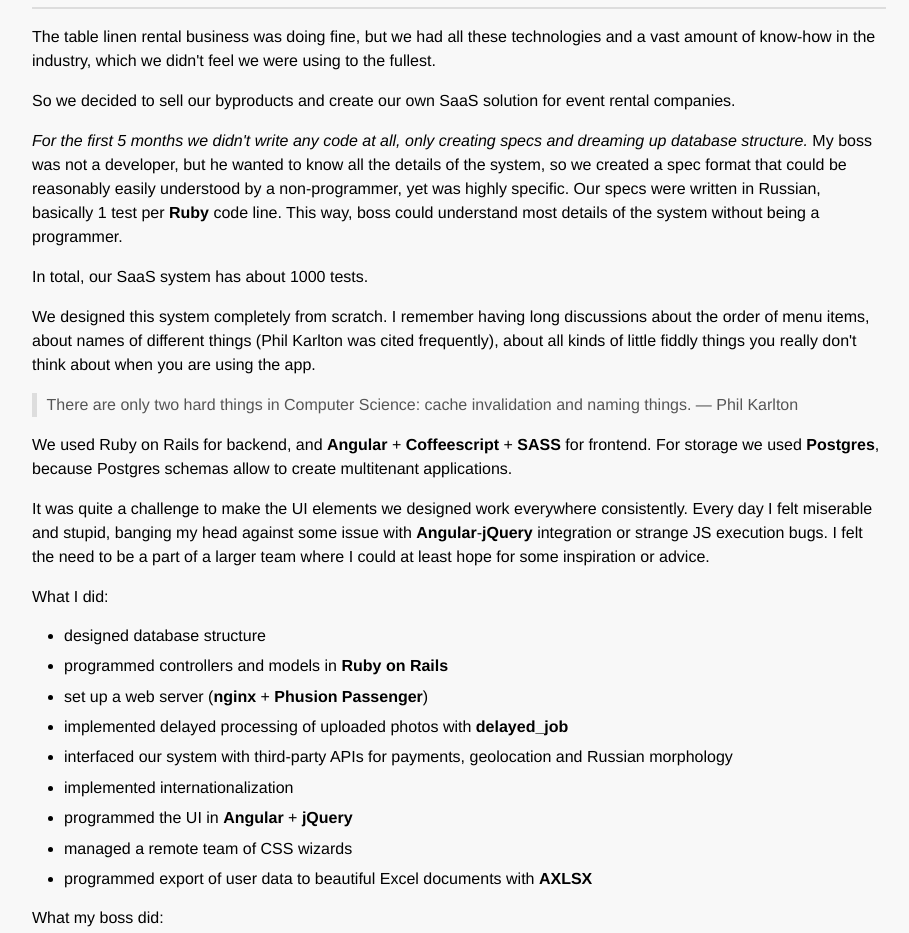
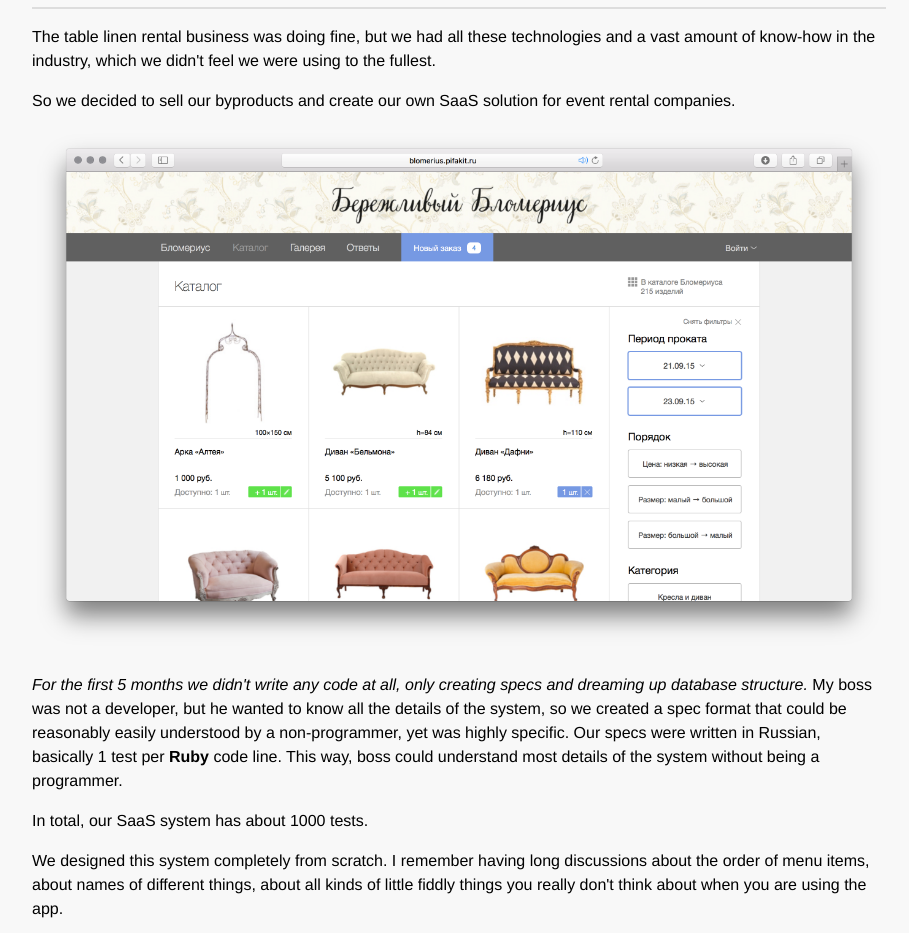
Before and after one commit to a-shestakov/a-shestakov.github.io, a plain HTML site: page index.html in a window 1280 px wide. Shown: the part 5180-6113 px from the top of the page, without its empty margins (181-1090 px from the left). Drawn offline with Linux system fonts and the light colour scheme.

Commit message:
добавил скриншот бломериуса

```diff
--- a/index.html
+++ b/index.html
@@ -191,14 +191,13 @@ In my work I want to create something that brings people joy.</p>
 
 <p>So we decided to sell our byproducts and create our own SaaS solution for event rental companies.</p>
 
+<p><img src="blomerius.png" title="Site built with our SaaS system" alt="" /></p>
+
 <p><em>For the first 5 months we didn't write any code at all, only creating specs and dreaming up database structure.</em> My boss was not a developer, but he wanted to know all the details of the system, so we created a spec format that could be reasonably easily understood by a non-programmer, yet was highly specific. Our specs were written in Russian, basically 1 test per <strong>Ruby</strong> code line. This way, boss could understand most details of the system without being a programmer.</p>
 
 <p>In total, our SaaS system has about 1000 tests.</p>
 
-<p>We designed this system completely from scratch. I remember having long discussions about the order of menu items, about names of different things (Phil Karlton was cited frequently), about all kinds of little fiddly things you really don't think about when you are using the app.</p>
-
-<blockquote><p>There are only two hard things in Computer Science: cache invalidation and naming things.
-— Phil Karlton</p></blockquote>
+<p>We designed this system completely from scratch. I remember having long discussions about the order of menu items, about names of different things, about all kinds of little fiddly things you really don't think about when you are using the app.</p>
 
 <p>We used Ruby on Rails for backend, and <strong>Angular</strong> + <strong>Coffeescript</strong> + <strong>SASS</strong> for frontend. For storage we used <strong>Postgres</strong>, because Postgres schemas allow to create multitenant applications.</p>
 
```
Also changed, not shown: blomerius.png (added), 1 other file.
